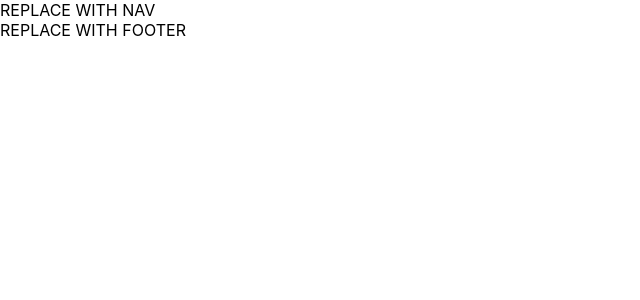
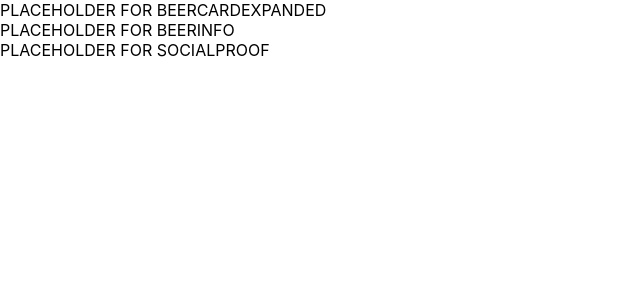
Before and after one commit to alastair10/ZeroPercentBrews-client, a React (Create React App) app: page /beer/1 in a window 1280 px wide. Shown: the top 300 px of the page, without its empty margins (0-640 px from the left). Built offline with nearby package versions, Linux system fonts and the light colour scheme.

Commit message:
add routing

```diff
--- a/package.json
+++ b/package.json
@@ -8,6 +8,8 @@
     "@testing-library/user-event": "^13.5.0",
     "react": "^18.2.0",
     "react-dom": "^18.2.0",
+    "react-router": "^6.3.0",
+    "react-router-dom": "^6.6.1",
     "react-scripts": "^5.0.1",
     "web-vitals": "^2.1.4"
   },
--- a/src/App.js
+++ b/src/App.js
@@ -1,8 +1,14 @@
+import BeerListing from './Pages/BeerListing';
+import Home from './Pages/Home'
+import { Routes, Route } from 'react-router-dom';
+
 function App() {
   return (
     <>
-      <div>REPLACE WITH NAV</div>
-      <div>REPLACE WITH FOOTER</div>
+      <Routes>
+        <Route path="/" element={<Home />} />
+        <Route path="/beer/:id" element={<BeerListing />} />
+      </Routes>
     </>
   );
 }
--- a/src/Pages/BeerListing.js
+++ b/src/Pages/BeerListing.js
@@ -1,10 +1,11 @@
 const BeerListing = () => {
+
   return (
-    <div>
+    <>
       <div>PLACEHOLDER FOR BEERCARDEXPANDED</div>
       <div>PLACEHOLDER FOR BEERINFO</div>
       <div>PLACEHOLDER FOR SOCIALPROOF</div>
-    </div>
+    </>
   );
 
 };
--- a/src/Pages/Home.js
+++ b/src/Pages/Home.js
@@ -0,0 +1,9 @@
+const Home = () => {
+  return (
+    <>
+      <div>Placeholder</div>
+    </>
+  )
+}
+
+export default Home;
--- a/src/index.js
+++ b/src/index.js
@@ -2,10 +2,13 @@ import React from 'react';
 import ReactDOM from 'react-dom/client';
 import './index.css';
 import App from './App';
+import { BrowserRouter } from 'react-router-dom';
 
 const root = ReactDOM.createRoot(document.getElementById('root'));
 root.render(
-  <React.StrictMode>
-    <App />
-  </React.StrictMode>
+  <BrowserRouter>
+    <React.StrictMode>
+      <App />
+    </React.StrictMode>
+  </BrowserRouter>
 );
```
Also changed, not shown: 1 other file (tests, documents, lock files or other folders).
